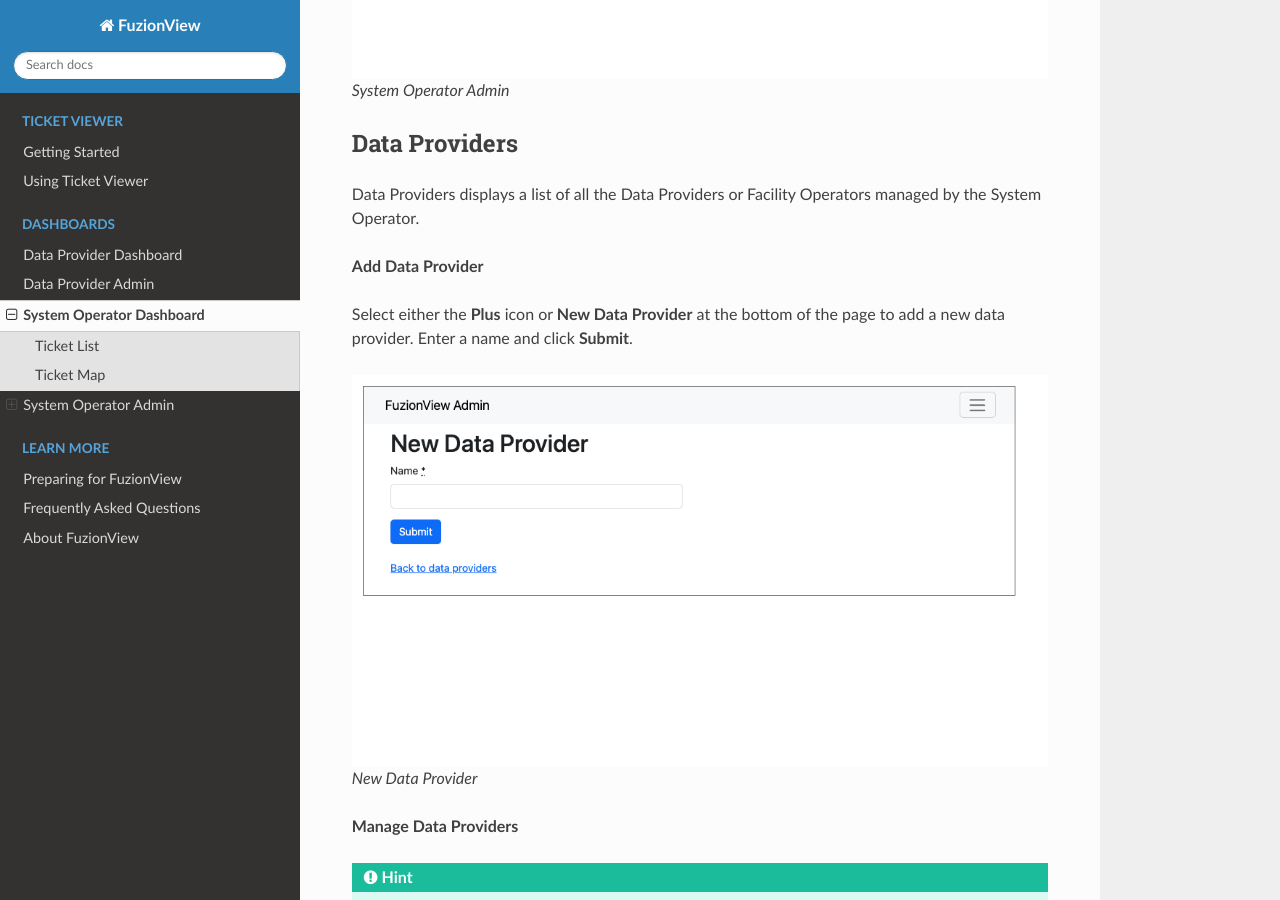
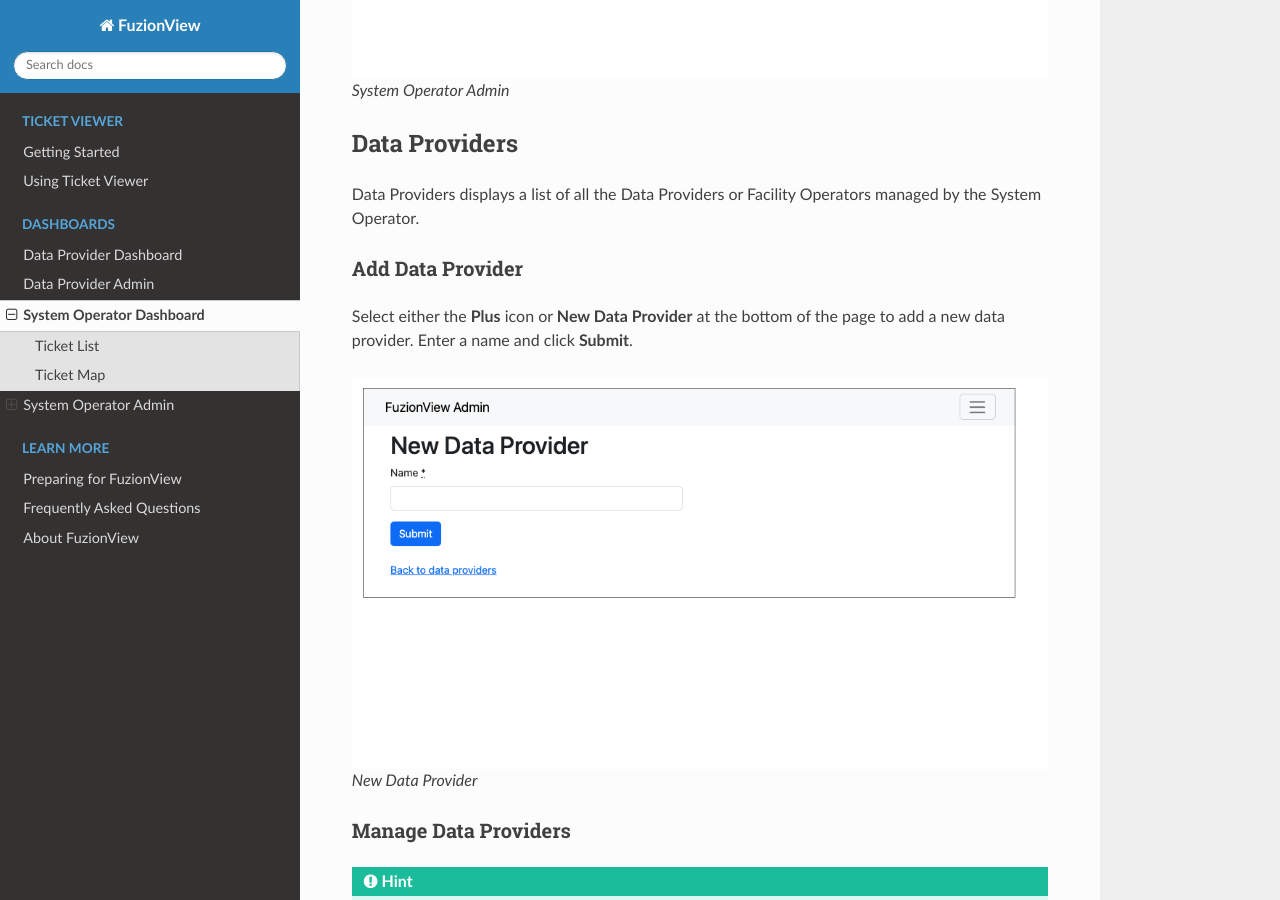
Before and after one commit to FuzionView/FV-Docs, a Sphinx documentation site: the page built from source/SystemOperator.rst, in a window 1280 px wide and 900 px high, scrolled down 2396 px. Built offline with Sphinx 7.4.7 and the Read the Docs theme 2.0.0, drawn with Linux system fonts in a browser that asks for light colours.

Commit message:
Section headings take 1

```diff
--- a/source/SystemOperator.rst
+++ b/source/SystemOperator.rst
@@ -56,6 +56,7 @@
 Data Providers displays a list of all the Data Providers or Facility Operators managed by the System Operator.
 
 **Add Data Provider**
+^^^^^^^^^^^^^^^^^^^^^^^
 
 Select either the **Plus** icon or **New Data Provider** at the bottom of the page to add a new data provider.
 Enter a name and click **Submit**.
@@ -66,7 +67,8 @@
 
    *New Data Provider*
 
-**Manage Data Providers**
+Manage Data Providers
+^^^^^^^^^^^^^^^^^^^^^^^
 
 .. hint::
    * Click the **Eye** icon to manage the Datasets configured for a Data Provider
```
